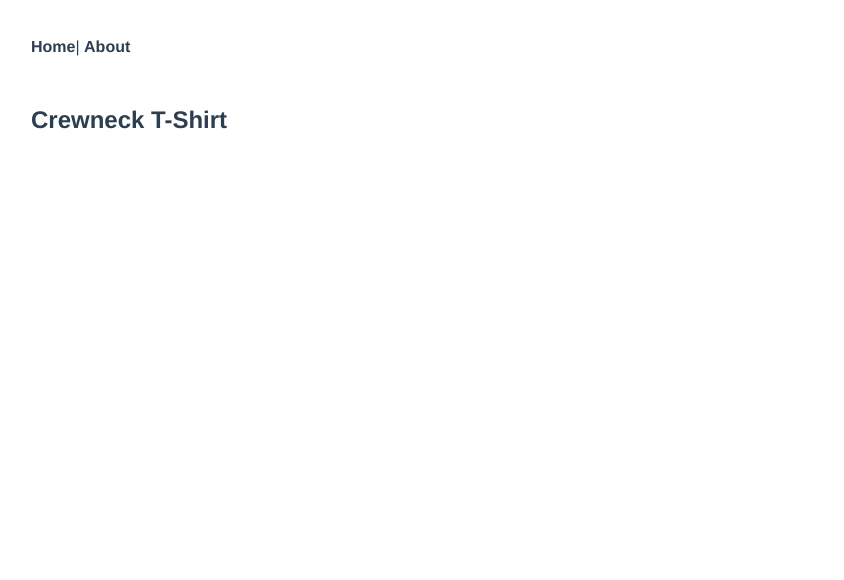
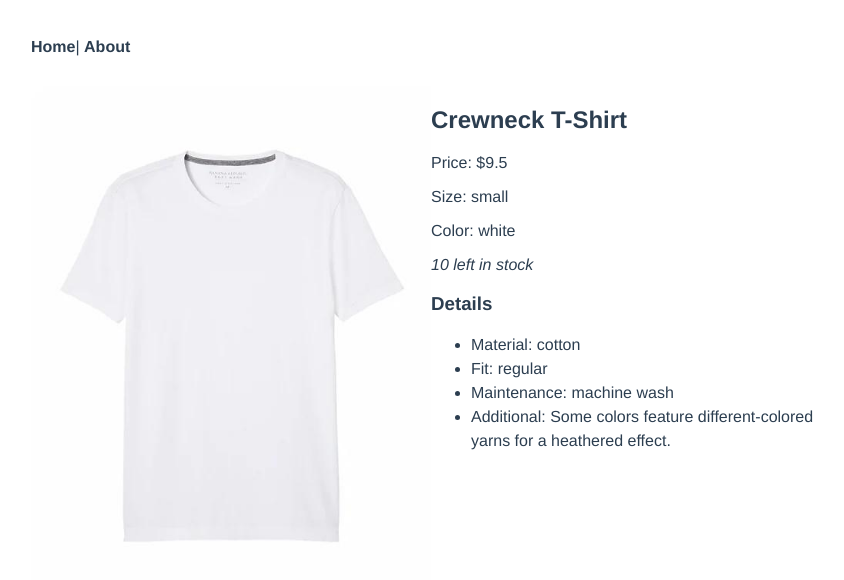
Before and after one commit to HymanZHAN/online_store, a Vue app: page /products/53362 in a window 1280 px wide. Shown: the top 580 px of the page, without its empty margins (209-1053 px from the left). Built offline with nearby package versions, Linux system fonts and the light colour scheme.

Commit message:
Added idividual product page

```diff
--- /dev/null
+++ b/src/mixins/imagePath.js
@@ -0,0 +1,7 @@
+export const imagePath = {
+  methods: {
+    makeImagePath(product) {
+      return require(`../assets/img/products/${product.images[0]}`);
+    }
+  }
+};
--- a/src/views/Product.vue
+++ b/src/views/Product.vue
@@ -1,14 +1,40 @@
 <template>
   <div>
     <section class="wrapper">
-      <h2>{{ product.name }}</h2>
+      <div class="flex-col">
+        <img :src="makeImagePath(product)" alt class="flex-col--2">
+        <div class="flex-col--2">
+          <h2>{{ product.name }}</h2>
+          <p>Price: ${{ product.price }}</p>
+          <p v-if="typeof product.size === 'string'">Size: {{ product.size }}</p>
+          <div v-if="typeof product.size === 'object'">
+            <p>Size:</p>
+            <p>&nbsp;&nbsp;Waist: {{product.size.waist}}</p>
+            <p>&nbsp;&nbsp;Length: {{product.size.length}}</p>
+          </div>
+          <p>Color: {{ product.color }}</p>
+          <p>
+            <em>{{ product.quantity }} left in stock</em>
+          </p>
+          <h3>Details</h3>
+          <ul>
+            <li>Material: {{ product.details.material }}</li>
+            <li>Fit: {{ product.details.fit }}</li>
+            <li>Maintenance: {{ product.details.maintenance }}</li>
+            <li v-if="product.details.additional">Additional: {{ product.details.additional }}</li>
+          </ul>
+        </div>
+      </div>
     </section>
   </div>
 </template>
 
 <script>
+import { imagePath } from "@/mixins/imagePath.js";
+
 export default {
   name: "product",
+  mixins: [imagePath],
   data() {
     return {
       product: this.$store.getters.product(this.$route.params.id)
@@ -17,4 +43,17 @@ export default {
 };
 </script>
 
-<style lang="scss"></style>
+<style lang="scss">
+.flex-col {
+  display: flex;
+  align-items: flex-start;
+}
+
+.flex-col--2 {
+  width: 50%;
+}
+
+li {
+  line-height: 150%;
+}
+</style>
```
